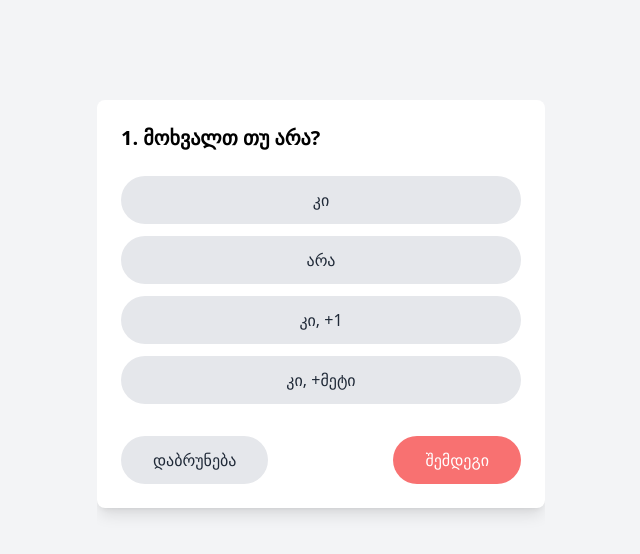
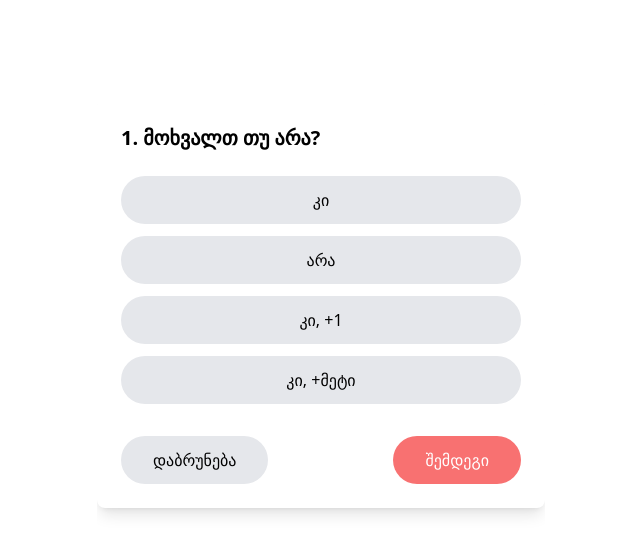
Before and after one commit to shkippppper/gazapkhulze, a Nuxt app: page / in a window 1280 px wide. Both pictures are taken after a click on the button "შემდეგი". Shown: the top 554 px of the page, without its empty margins (319-959 px from the left). Built offline with nearby package versions, Linux system fonts and the light colour scheme.

Commit message:
Fixed text color

```diff
--- a/components/RsvpForm.vue
+++ b/components/RsvpForm.vue
@@ -3,14 +3,14 @@
     <div class="relative overflow-hidden" style="height: 600px;">
         <!-- Step 1: Invitation -->
         <div
-            class="absolute w-full bg-white rounded-lg shadow-lg transition-all duration-500 p-6"
+            class="absolute w-full bg-white rounded-lg shadow-lg transition-all duration-500 p-6 text-black"
             :style="{ transform: `translateX(${currentStep === 0 ? '0' : '-100%'})`, opacity: currentStep === 0 ? '1' : '0' }"
         >
             <div class="flex flex-col items-center text-center">
-                <h1 class="text-2xl font-bold mb-4">ვეპატიჟები</h1>
-                <p class="mb-2">ვაჟაფშაველაზე ვაჟაფშაველაზე</p>
-                <p class="mb-2">15 აპრილი, 19:00 საათი</p>
-                <p class="mb-6">ვაჟაფშაველას ქუჩა №30</p>
+                <h1 class="text-2xl font-bold mb-4 text-black">ვეპატიჟები</h1>
+                <p class="mb-2 text-black">ვაჟაფშაველაზე ვაჟაფშაველაზე</p>
+                <p class="mb-2 text-black">15 აპრილი, 19:00 საათი</p>
+                <p class="mb-6 text-black">ვაჟაფშაველას ქუჩა №30</p>
 
                 <img src="/mascot.png" alt="Mascot" class="w-48 h-auto mb-8" />
 
@@ -25,38 +25,38 @@
 
         <!-- Step 2: Coming or not -->
         <div
-            class="absolute w-full bg-white rounded-lg shadow-lg transition-all duration-500 p-6"
+            class="absolute w-full bg-white rounded-lg shadow-lg transition-all duration-500 p-6 text-black"
             :style="{ transform: `translateX(${currentStep === 1 ? '0' : currentStep < 1 ? '100%' : '-100%'})`, opacity: currentStep === 1 ? '1' : '0' }"
         >
             <div class="flex flex-col">
-                <h2 class="text-xl font-bold mb-6">1. მოხვალთ თუ არა?</h2>
+                <h2 class="text-xl font-bold mb-6 text-black">1. მოხვალთ თუ არა?</h2>
 
                 <div class="space-y-3 mb-8">
                     <button
                         @click="selectOption('coming', 'კი')"
                         class="w-full py-3 rounded-full font-medium text-center transition-colors"
-                        :class="form.coming === 'კი' ? 'bg-red-400 text-white' : 'bg-gray-200 text-gray-800'"
+                        :class="form.coming === 'კი' ? 'bg-red-400 text-white' : 'bg-gray-200 text-black'"
                     >
                         კი
                     </button>
                     <button
                         @click="selectOption('coming', 'არა')"
                         class="w-full py-3 rounded-full font-medium text-center transition-colors"
-                        :class="form.coming === 'არა' ? 'bg-red-400 text-white' : 'bg-gray-200 text-gray-800'"
+                        :class="form.coming === 'არა' ? 'bg-red-400 text-white' : 'bg-gray-200 text-black'"
                     >
                         არა
                     </button>
                     <button
                         @click="selectOption('coming', 'კი, +1')"
                         class="w-full py-3 rounded-full font-medium text-center transition-colors"
-                        :class="form.coming === 'კი, +1' ? 'bg-red-400 text-white' : 'bg-gray-200 text-gray-800'"
+                        :class="form.coming === 'კი, +1' ? 'bg-red-400 text-white' : 'bg-gray-200 text-black'"
                     >
                         კი, +1
                     </button>
                     <button
                         @click="selectOption('coming', 'კი, +მეტი')"
                         class="w-full py-3 rounded-full font-medium text-center transition-colors"
-                        :class="form.coming === 'კი, +მეტი' ? 'bg-red-400 text-white' : 'bg-gray-200 text-gray-800'"
+                        :class="form.coming === 'კი, +მეტი' ? 'bg-red-400 text-white' : 'bg-gray-200 text-black'"
                     >
                         კი, +მეტი
                     </button>
@@ -65,7 +65,7 @@
                 <div class="flex justify-between">
                     <button
                         @click="prevStep"
-                        class="px-8 py-3 bg-gray-200 text-gray-800 rounded-full font-medium hover:bg-gray-300 transition-colors"
+                        class="px-8 py-3 bg-gray-200 text-black rounded-full font-medium hover:bg-gray-300 transition-colors"
                     >
                         დაბრუნება
                     </button>
@@ -82,38 +82,38 @@
 
         <!-- Step 3: Food Preference -->
         <div
-            class="absolute w-full bg-white rounded-lg shadow-lg transition-all duration-500 p-6"
+            class="absolute w-full bg-white rounded-lg shadow-lg transition-all duration-500 p-6 text-black"
             :style="{ transform: `translateX(${currentStep === 2 ? '0' : currentStep < 2 ? '100%' : '-100%'})`, opacity: currentStep === 2 ? '1' : '0' }"
         >
             <div class="flex flex-col">
-                <h2 class="text-xl font-bold mb-6">2. რას ჭამ?</h2>
+                <h2 class="text-xl font-bold mb-6 text-black">2. რას ჭამ?</h2>
 
                 <div class="space-y-3 mb-8">
                     <button
                         @click="selectOption('food', 'ყველაფერს')"
                         class="w-full py-3 rounded-full font-medium text-center transition-colors"
-                        :class="form.food === 'ყველაფერს' ? 'bg-red-400 text-white' : 'bg-gray-200 text-gray-800'"
+                        :class="form.food === 'ყველაფერს' ? 'bg-red-400 text-white' : 'bg-gray-200 text-black'"
                     >
                         ყველაფერს
                     </button>
                     <button
                         @click="selectOption('food', 'ხორცი არა')"
                         class="w-full py-3 rounded-full font-medium text-center transition-colors"
-                        :class="form.food === 'ხორცი არა' ? 'bg-red-400 text-white' : 'bg-gray-200 text-gray-800'"
+                        :class="form.food === 'ხორცი არა' ? 'bg-red-400 text-white' : 'bg-gray-200 text-black'"
                     >
                         ხორცი არა
                     </button>
                     <button
                         @click="selectOption('food', 'ვეგეტარიანული ვარ')"
                         class="w-full py-3 rounded-full font-medium text-center transition-colors"
-                        :class="form.food === 'ვეგეტარიანული ვარ' ? 'bg-red-400 text-white' : 'bg-gray-200 text-gray-800'"
+                        :class="form.food === 'ვეგეტარიანული ვარ' ? 'bg-red-400 text-white' : 'bg-gray-200 text-black'"
                     >
                         ვეგეტარიანული ვარ
                     </button>
                     <button
                         @click="selectOption('food', 'მხოლოდ პურ')"
                         class="w-full py-3 rounded-full font-medium text-center transition-colors"
-                        :class="form.food === 'მხოლოდ პურ' ? 'bg-red-400 text-white' : 'bg-gray-200 text-gray-800'"
+                        :class="form.food === 'მხოლოდ პურ' ? 'bg-red-400 text-white' : 'bg-gray-200 text-black'"
                     >
                         მხოლოდ პურ
                     </button>
@@ -122,7 +122,7 @@
                 <div class="flex justify-between">
                     <button
                         @click="prevStep"
-                        class="px-8 py-3 bg-gray-200 text-gray-800 rounded-full font-medium hover:bg-gray-300 transition-colors"
+                        class="px-8 py-3 bg-gray-200 text-black rounded-full font-medium hover:bg-gray-300 transition-colors"
                     >
                         დაბრუნება
                     </button>
@@ -139,19 +139,19 @@
 
         <!-- Step 4: Confirmation -->
         <div
-            class="absolute w-full bg-white rounded-lg shadow-lg transition-all duration-500 p-6"
+            class="absolute w-full bg-white rounded-lg shadow-lg transition-all duration-500 p-6 text-black"
             :style="{ transform: `translateX(${currentStep === 3 ? '0' : '100%'})`, opacity: currentStep === 3 ? '1' : '0' }"
         >
             <div class="flex flex-col items-center text-center">
-                <h1 class="text-2xl font-bold mb-4">რეგისტრაცია!</h1>
+                <h1 class="text-2xl font-bold mb-4 text-black">რეგისტრაცია!</h1>
 
                 <img src="/mascot-head.png" alt="Mascot Head" class="w-48 h-auto mb-4" />
 
-                <p class="mb-8 text-lg">შემდეგ დღეს აიღე Dayoff-ი!</p>
+                <p class="mb-8 text-lg text-black">შემდეგ დღეს აიღე Dayoff-ი!</p>
 
                 <button
                     @click="resetForm"
-                    class="w-full py-3 bg-gray-200 text-gray-800 rounded-full font-medium hover:bg-gray-300 transition-colors"
+                    class="w-full py-3 bg-gray-200 text-black rounded-full font-medium hover:bg-gray-300 transition-colors"
                 >
                     მთავარი გვერდზება
                 </button>
--- a/pages/index.vue
+++ b/pages/index.vue
@@ -1,5 +1,5 @@
 <template>
-<main class="flex min-h-screen items-center justify-center bg-gray-100 py-10 px-4">
+<main class="flex min-h-screen items-center justify-center bg-white py-10 px-4">
     <RsvpForm />
 </main>
 </template>
```
